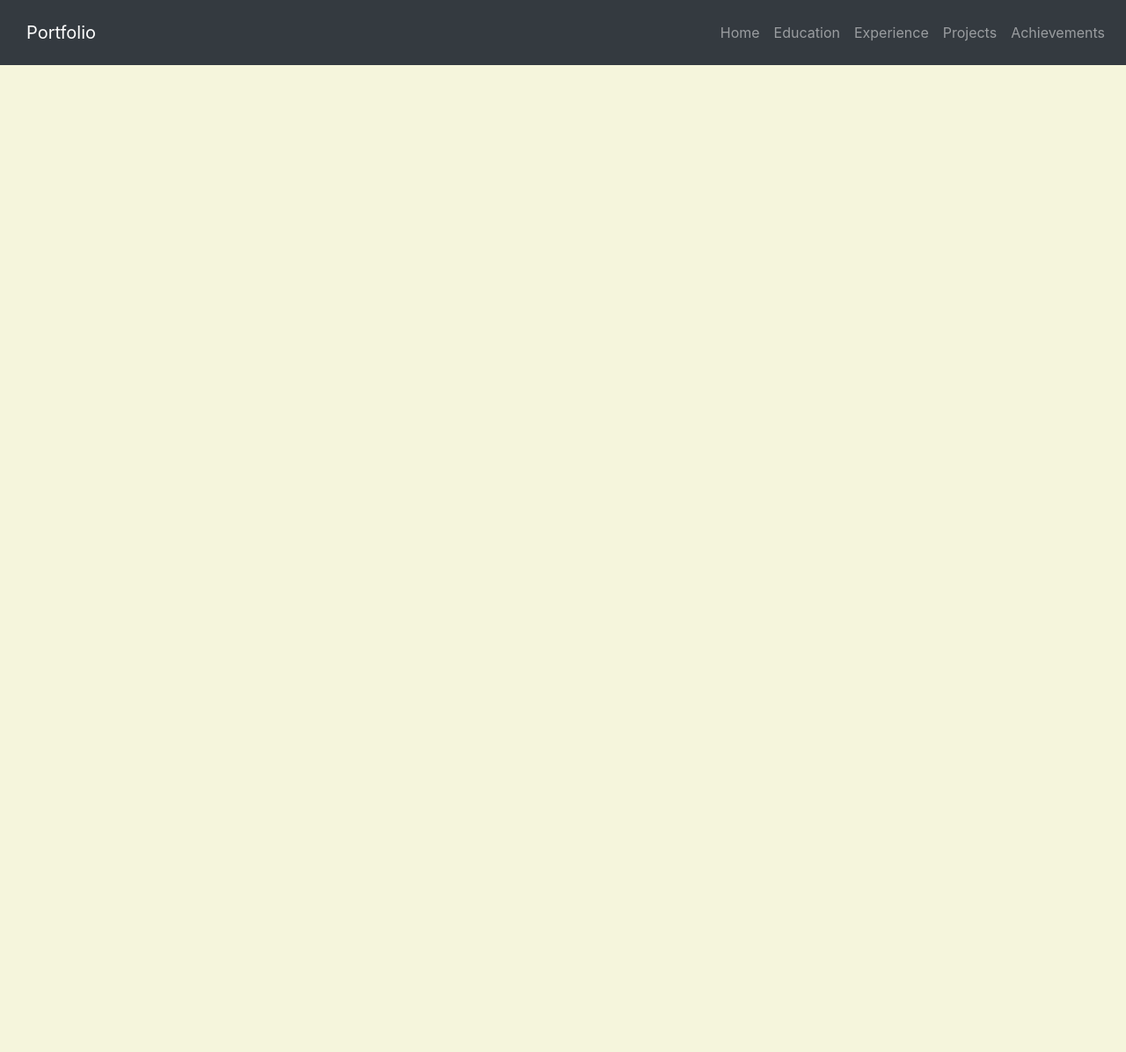
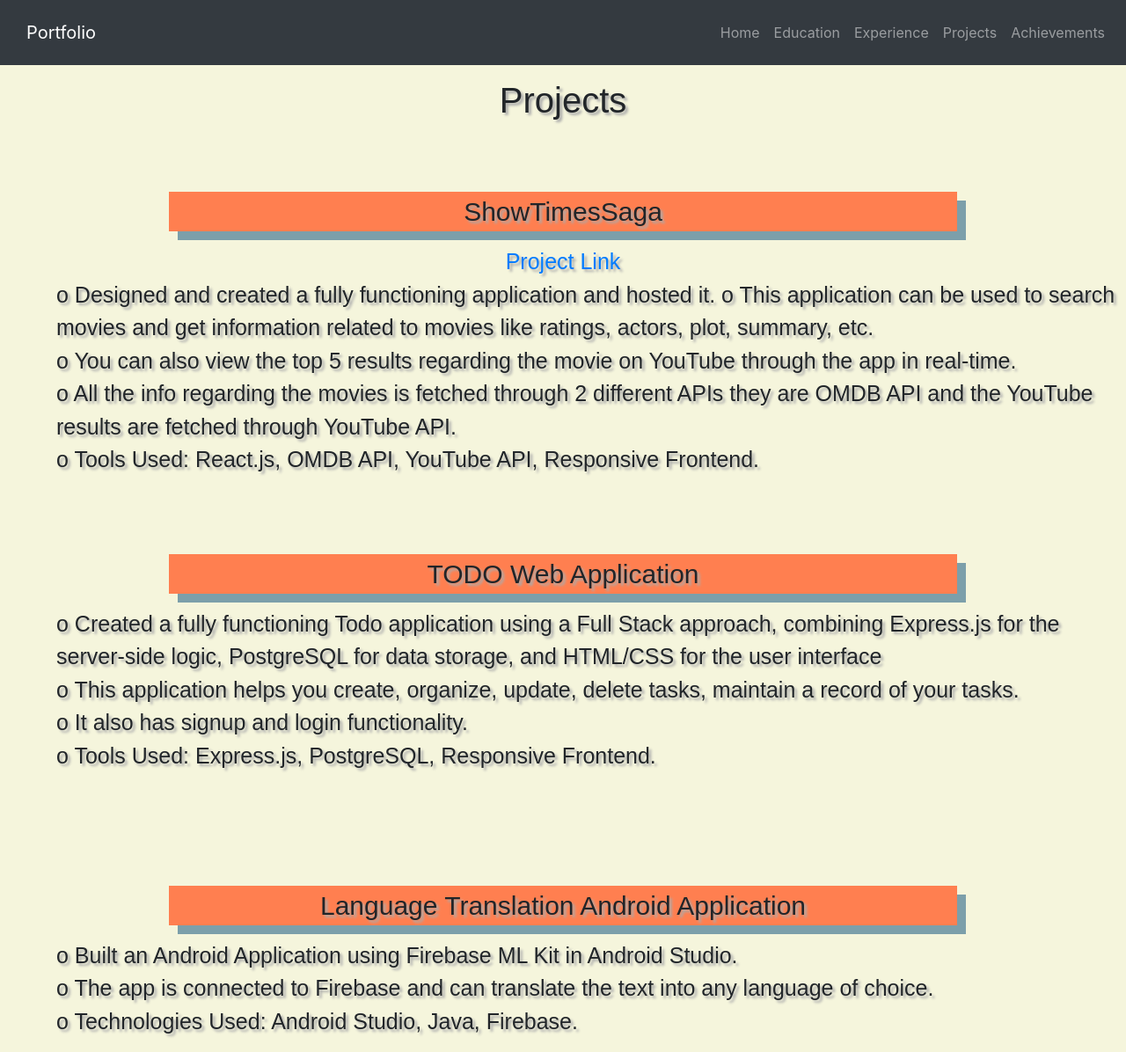
Before and after one commit to vydhushya/Portfolio, a plain HTML site: page projects.html in a window 1280 px wide. Shown: the whole page at 88% size. Before the commit the page ends 800 px from the top, so only its background shows below. Drawn offline with nearby package versions, Linux system fonts and the light colour scheme; a web font is replaced by a local one.

```diff
--- a/projects.html
+++ b/projects.html
@@ -7,8 +7,9 @@
     <script src="https://code.jquery.com/jquery-3.4.1.slim.min.js" integrity="sha384-J6qa4849blE2+poT4WnyKhv5vZF5SrPo0iEjwBvKU7imGFAV0wwj1yYfoRSJoZ+n" crossorigin="anonymous"></script>
     <script src="https://cdn.jsdelivr.net/npm/popper.js@1.16.0/dist/umd/popper.min.js" integrity="sha384-Q6E9RHvbIyZFJoft+2mJbHaEWldlvI9IOYy5n3zV9zzTtmI3UksdQRVvoxMfooAo" crossorigin="anonymous"></script>
     <script src="https://cdn.jsdelivr.net/npm/bootstrap@4.4.1/dist/js/bootstrap.min.js" integrity="sha384-wfSDF2E50Y2D1uUdj0O3uMBJnjuUD4Ih7YwaYd1iqfktj0Uod8GCExl3Og8ifwB6" crossorigin="anonymous"></script>
+    <link rel="stylesheet" href="https://fonts.googleapis.com/css?family=Sofia">
     <link rel="stylesheet" href="style.css" type="text/css">
-    <title>Education</title>
+    <title>Projects</title>
 
 </head>
 <body>
@@ -20,23 +21,63 @@
     <div class="collapse navbar-collapse" id="navtog" >
       <ul class="navbar-nav ml-auto mt-2 mt-lg-0">
         <li class="nav-item">
-          <a class="nav-link" href="index.html">Home</a>
+          <a class="nav-link" href="index.html" style="float: left;">Home</a>
         </li>
         <li class="nav-item">
-          <a class="nav-link" href="edu.html">Education</a>
+          <a class="nav-link" href="edu.html" style="float: left;">Education</a>
         </li>
         <li class="nav-item">
-          <a class="nav-link" href="exp.html">Experience</a>
+          <a class="nav-link" href="exp.html" style="float: left;">Experience</a>
         </li>
         <li class="nav-item">
-          <a class="nav-link" href="projects.html">Projects</a>
+          <a class="nav-link" href="projects.html" style="float: left;">Projects</a>
         </li>
         <li class="nav-item">
-          <a class="nav-link" href="ach.html">Achievements</a>
+          <a class="nav-link" href="ach.html" style="float: left;">Achievements</a>
         </li>
       </ul>
     </div>
     </nav>
-
+    <center>
+    <div class="thead">
+      <h1>Projects</h1>
+    </div>
+    <br><br><br>
+    <div class="subhead">
+        <p>ShowTimesSaga</p>
+    </div>
+    <div class="content">
+        <a href=https://showtimesaga.onrender.com>Project Link</a>
+        <p style="text-align: left; margin-left: 5%;">
+          o Designed and created a fully functioning application and hosted it.
+o This application can be used to search movies and get information related to movies like ratings,
+actors, plot, summary, etc.<br>
+o You can also view the top 5 results regarding the movie on YouTube through the app in real-time.<br>
+o All the info regarding the movies is fetched through 2 different APIs they are OMDB API and the
+YouTube results are fetched through YouTube API.<br>
+o Tools Used: React.js, OMDB API, YouTube API, Responsive Frontend.</p>
+    </div>
+    <br><br><br>
+    <div class="subhead">
+        <p>TODO Web Application</p>
+    </div>
+    <div class="content">
+        <!-- <p>Company : Quebec Technologies (8/2022 - 10/2022)</p> -->
+        <p style="text-align: left; margin-left: 5%;">o Created a fully functioning Todo application using a Full Stack approach, combining Express.js for the
+          server-side logic, PostgreSQL for data storage, and HTML/CSS for the user interface<br>
+          o This application helps you create, organize, update, delete tasks, maintain a record of your tasks.<br>
+          o It also has signup and login functionality.<br>
+          o Tools Used: Express.js, PostgreSQL, Responsive Frontend.</p>
+          <br><br><br>
+    <div class="subhead">
+        <p>Language Translation Android Application</p>
+    </div>
+    <div class="content">
+        <!-- <p>Company : Quebec Technologies (8/2022 - 10/2022)</p> -->
+        <p style="text-align: left; margin-left: 5%;">o Built an Android Application using Firebase ML Kit in Android Studio.<br>
+          o The app is connected to Firebase and can translate the text into any language of choice.<br>
+          o Technologies Used: Android Studio, Java, Firebase.</p>
+    </div>
+  </center>
 </body>
 </html>
--- a/style.css
+++ b/style.css
@@ -64,7 +64,7 @@ body{
 
 /* Education Page */
 
-.edu_head{
+.thead{
   font-family: "Sofia", sans-serif;
   font-size: 30px;
   text-shadow: 3px 3px 3px #ababab;
@@ -76,7 +76,7 @@ body{
   text-shadow: 3px 3px 3px #ababab;
 }
 
-.edu_subhead{
+.subhead{
   font-family: "Sofia", sans-serif;
   font-size: 30px;
   text-shadow: 3px 3px 3px #ababab;
```
Also changed, not shown: ach.html (+5 -5 lines), edu.html (+10 -10 lines), exp.html (+39 -7 lines), index.html (+5 -5 lines).
